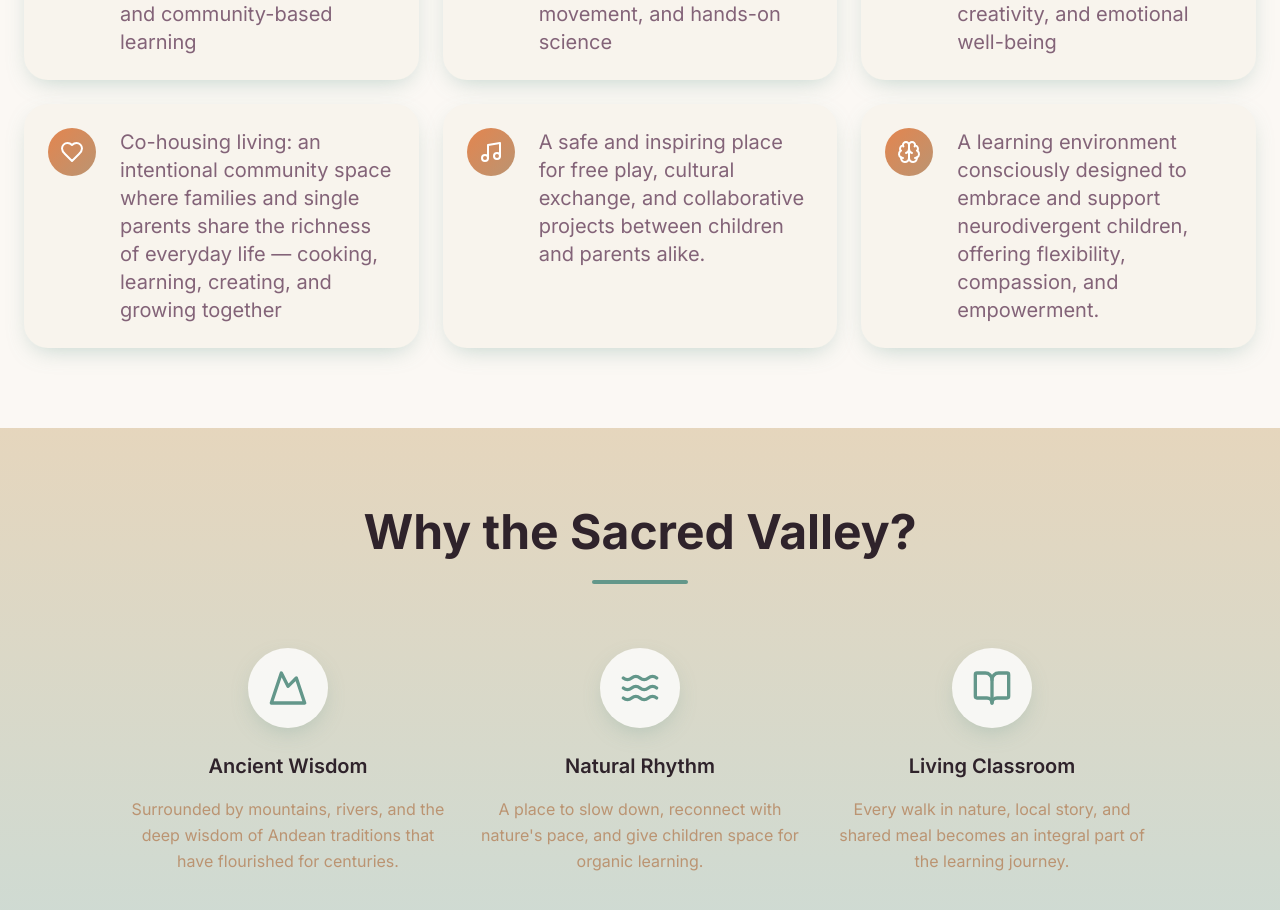
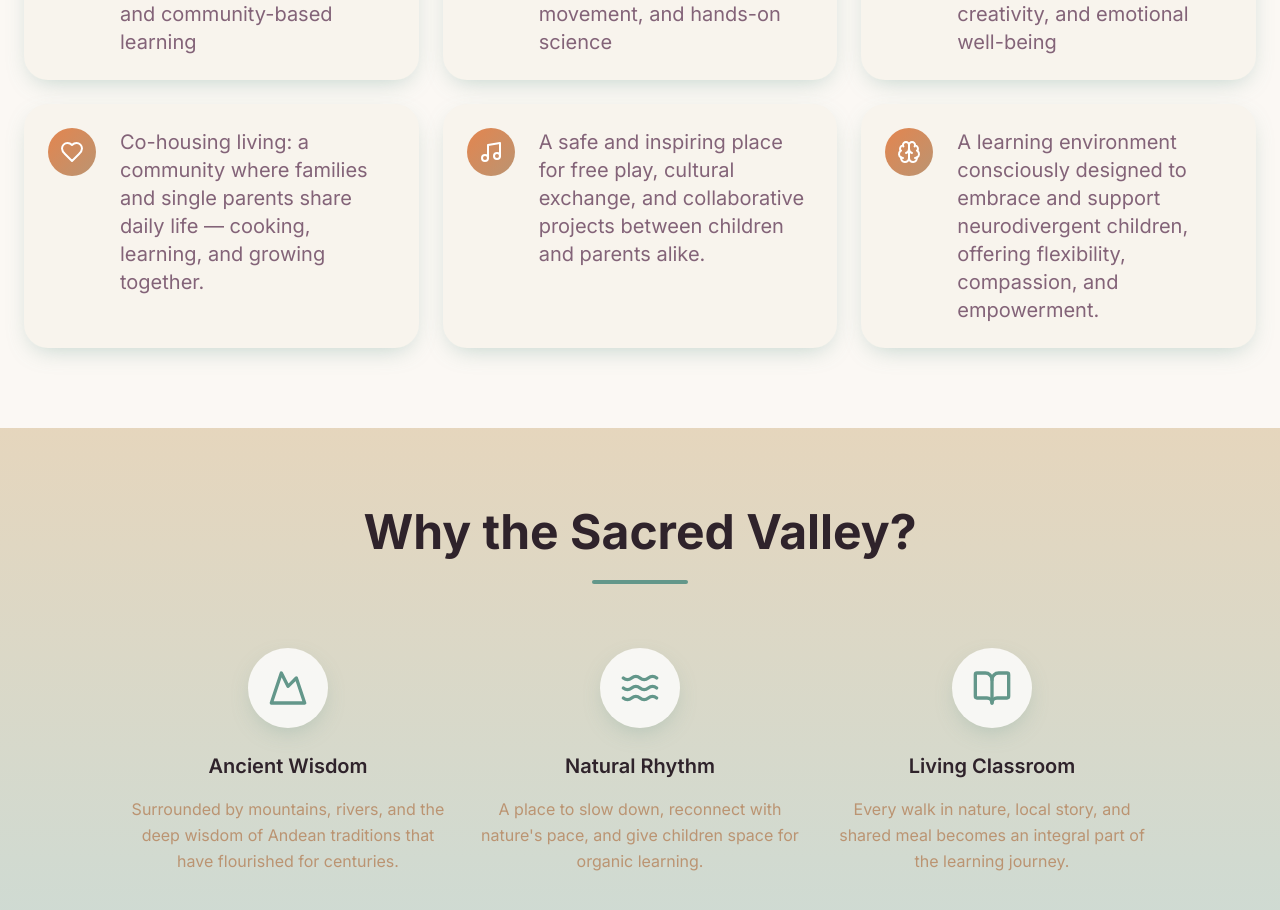
Before and after one commit to Salanego/sacred-roots, a React (Vite) app: page / in a window 1280 px wide. Shown: the part 1100-2010 px from the top of the page. Built offline with nearby package versions, Linux system fonts and the light colour scheme; the HTML template or start-up script is replaced by a standard one.

Commit message:
Update co-housing vision point

```diff
--- a/src/components/Vision.tsx
+++ b/src/components/Vision.tsx
@@ -16,7 +16,7 @@ const Vision = () => {
     },
     {
       icon: Heart,
-      text: "Co-housing living: an intentional community space where families and single parents share the richness of everyday life — cooking, learning, creating, and growing together"
+      text: "Co-housing living: a community where families and single parents share daily life — cooking, learning, and growing together."
     },
     {
       icon: Music,
```
